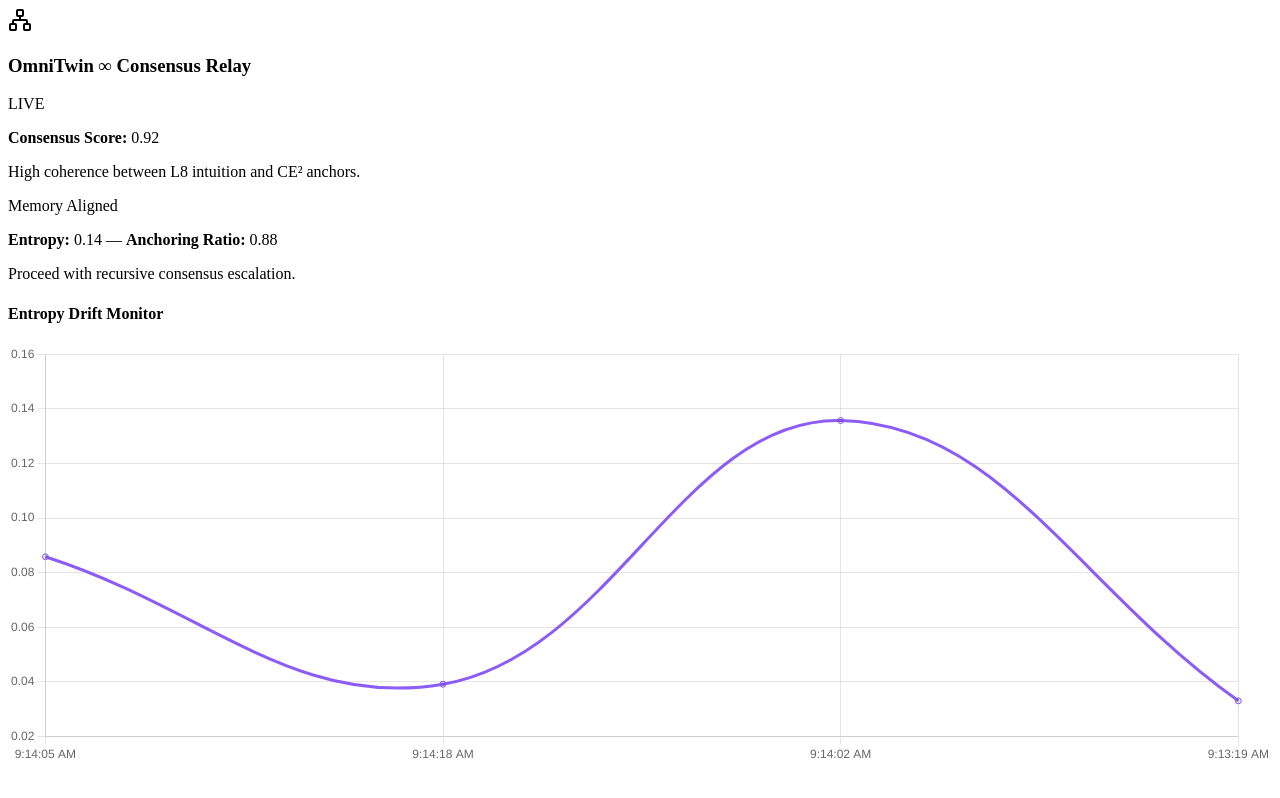
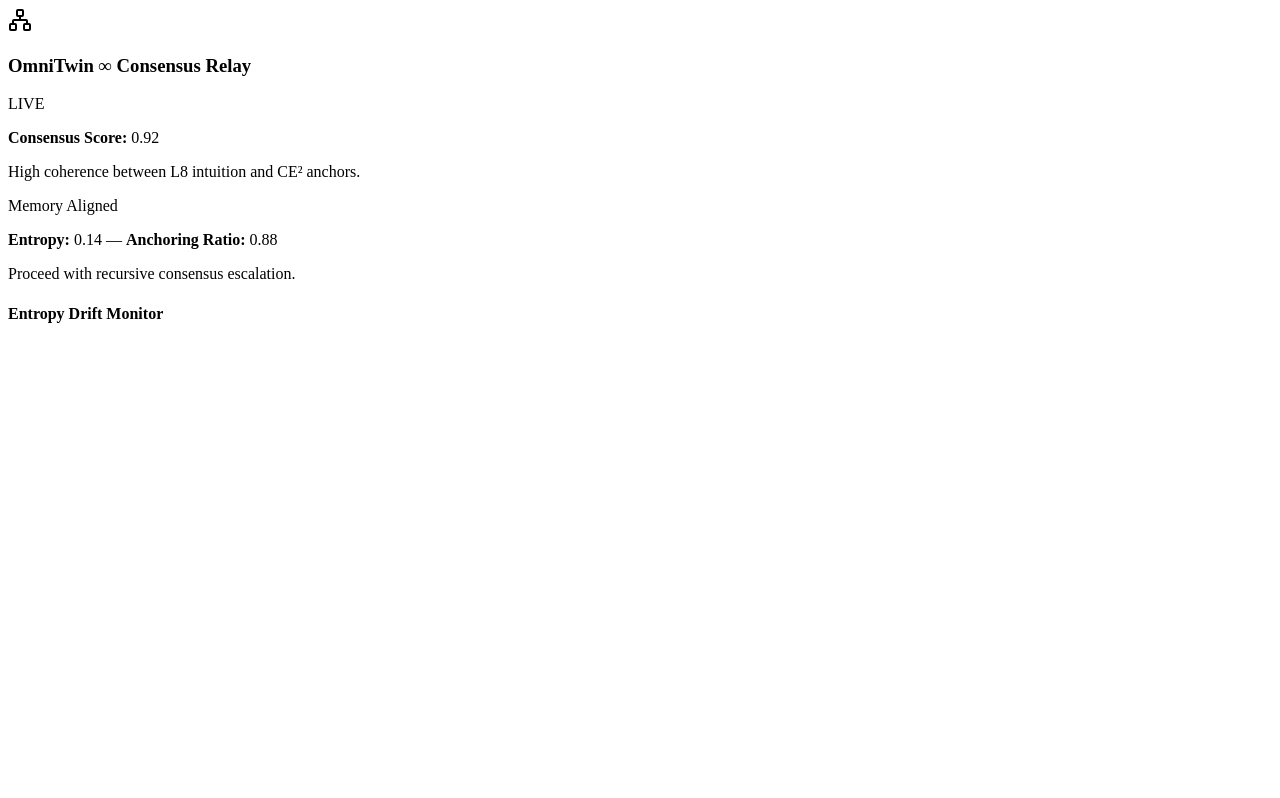
Before and after one commit to OmniChainOrg/omnimodel-dashboard, a Next.js app: page /epistemic-engine in a window 1280 px wide. Built offline with nearby package versions, Linux system fonts and the light colour scheme.

Commit message:
Update EntropyDriftChart.tsx

```diff
--- a/components/EntropyDriftChart.tsx
+++ b/components/EntropyDriftChart.tsx
@@ -8,6 +8,7 @@ import {
   CategoryScale,
   Tooltip,
 } from "chart.js";
+import EntropyAlertBeacon from "@/components/EntropyAlertBeacon";
 
 ChartJS.register(LineElement, PointElement, LinearScale, CategoryScale, Tooltip);
 
@@ -52,7 +53,9 @@ export default function EntropyDriftChart() {
   return (
     <div className="mt-6">
       <h4 className="font-bold mb-2 text-purple-700 text-sm">Entropy Drift Monitor</h4>
-      <Line data={chartData} height={100} />
+      {entropyPoints.length > 0 && (
+        <EntropyAlertBeacon value={entropyPoints[entropyPoints.length - 1].value} />
+      )}
     </div>
   );
 }
```
